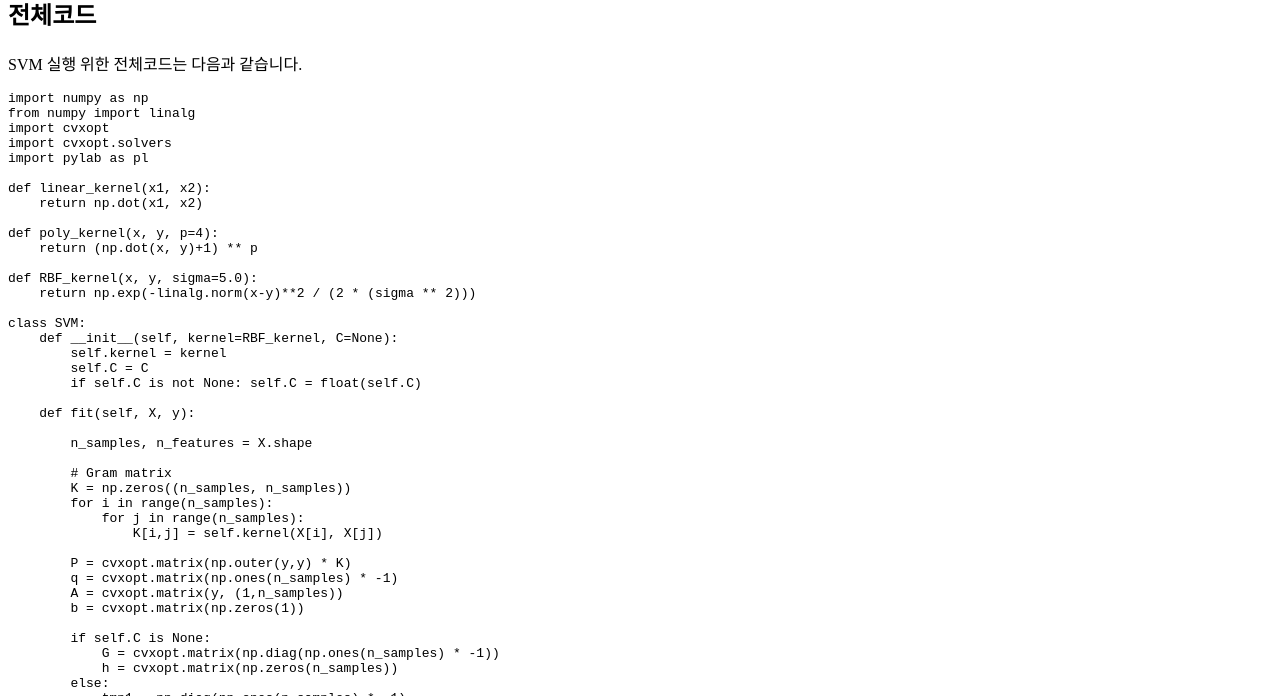
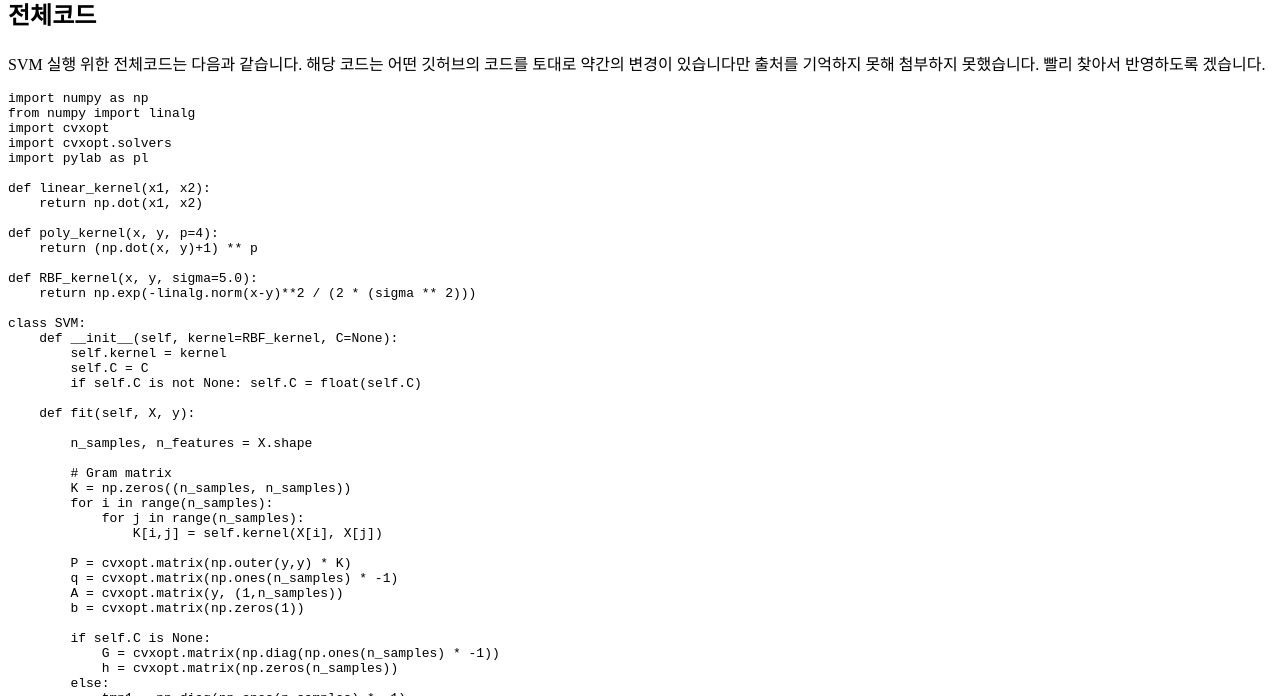
Before and after one commit to MS930/MS930.github.io, a Jekyll site: the page built from _posts/2018-10-30-SVM.md, in a window 1280 px wide and 900 px high, scrolled down 8787 px, cut to the strip 204-900 px from the top of the window. Built offline with Jekyll 4.4.1, drawn with Linux system fonts in a browser that asks for light colours; formulas are drawn with MathJax 3.

Commit message:
Update 2018-10-30-SVM.md

```diff
--- a/_posts/2018-10-30-SVM.md
+++ b/_posts/2018-10-30-SVM.md
@@ -526,7 +526,8 @@ Kernel-SVM
 -----
 
 SVM 실행 위한 전체코드는 다음과 같습니다.
-
+해당 코드는 어떤 깃허브의 코드를 토대로 약간의 변경이 있습니다만
+출처를 기억하지 못해 첨부하지 못했습니다. 빨리 찾아서 반영하도록 겠습니다.
 
 
 
```
